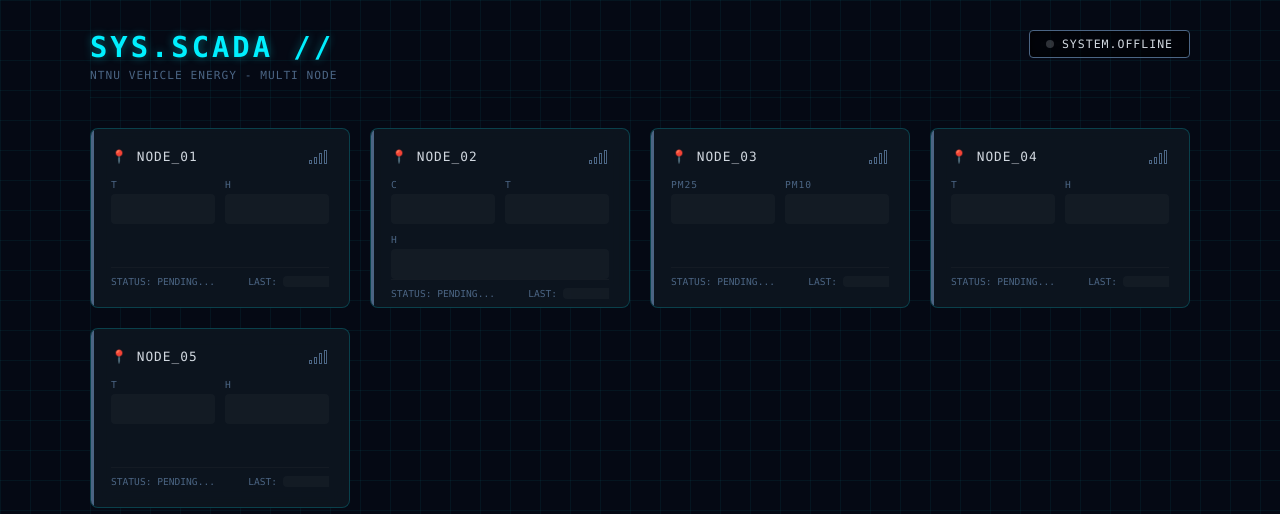
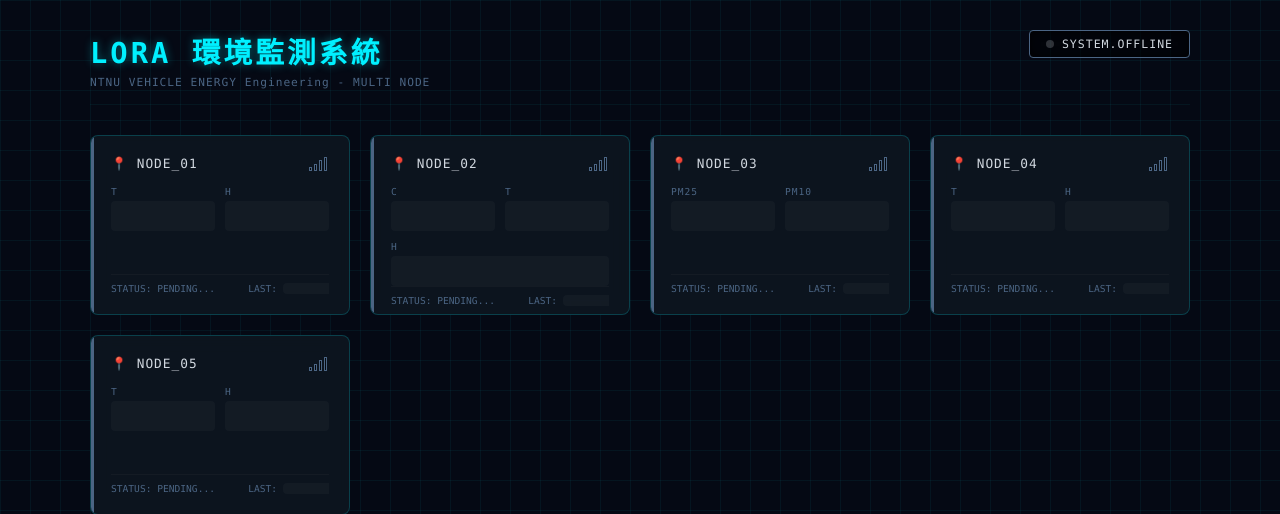
Before and after one commit to 0918tonychen-commits/ysz, a Flask app: page / in a window 1280 px wide. Shown: the top 514 px of the page. Run offline with Flask 3, Linux system fonts and the light colour scheme.

Commit message:
release: finalize LORA SCADA with cyber-HUD UI, link quality diagnostics, and multi-axis defense rendering

```diff
--- a/templates/index.html
+++ b/templates/index.html
@@ -2,7 +2,7 @@
 <html lang="zh-TW">
 <head>
   <meta charset="UTF-8">
-  <title>LoRa SCADA 智能監控中心</title>
+  <title>LORA 環境監測系統</title>
   <script src="https://cdn.jsdelivr.net/npm/chart.js"></script>
   <style>
     /* ── 🌌 終極 Cyberpunk 科技感渲染 ── */
@@ -36,6 +36,7 @@
 
     .container { width: 100%; max-width: 1100px; }
 
+    /* ── 標題區 (已還原你的名字) ── */
     .header { display: flex; justify-content: space-between; align-items: flex-start; margin-bottom: 30px; border-bottom: 1px solid var(--grid-line); padding-bottom: 15px; }
     .header h1 { font-size: 1.8rem; color: var(--cyan); letter-spacing: 3px; text-shadow: 0 0 10px rgba(0, 240, 255, 0.4); text-transform: uppercase; margin-bottom: 5px; }
 
@@ -138,8 +139,8 @@
 <div class="container">
   <div class="header">
     <div>
-      <h1>SYS.SCADA //</h1>
-      <p style="color:var(--muted); font-size:0.7rem; letter-spacing:1px;">NTNU VEHICLE ENERGY - MULTI NODE</p>
+      <h1>LORA 環境監測系統</h1>
+      <p style="color:var(--muted); font-size:0.7rem; letter-spacing:1px;">NTNU VEHICLE ENERGY Engineering - MULTI NODE</p>
     </div>
     <div id="status-badge" class="status-badge"><span class="pulse" id="status-dot"></span><span id="status-text">SYSTEM.INIT...</span></div>
   </div>
@@ -175,7 +176,7 @@ const SENSOR_CONFIG = {
 let activeNode = null;
 let chart = null;
 
-// 初始化卡片佈局與骨架屏
+// 初始化佈局與骨架屏
 function initCards() {
   const grid = document.getElementById('scada-grid');
   Object.entries(SENSOR_CONFIG).forEach(([id, conf]) => {
@@ -223,23 +224,21 @@ try {
       responsive: true, maintainAspectRatio: false,
       plugins: {
         legend: { display: false },
-        tooltip: { backgroundColor: 'rgba(5, 9, 20, 0.9)', titleColor: '#00f0ff', borderColor: '#00f0ff', borderWidth: 1 } // 深色提示框
+        tooltip: { backgroundColor: 'rgba(5, 9, 20, 0.9)', titleColor: '#00f0ff', borderColor: '#00f0ff', borderWidth: 1 }
       },
       scales: {
-        x: { grid: { color: 'rgba(0, 240, 255, 0.05)' } },
-        y: { grid: { color: 'rgba(0, 240, 255, 0.05)' } }
+        x: { grid: { color: 'rgba(0, 240, 255, 0.05)' }, ticks: { color: '#64748b' } }
       }
     }
   });
 } catch (error) {}
 
-// 單點聚焦與切換開關
+// 單點聚焦開關 (點擊打開，再點關閉)
 function toggleChart(id) {
   if (activeNode === id) {
     closeChart();
     return;
   }
-
   activeNode = id;
   document.querySelectorAll('.card').forEach(c => {
     if (c.id === `card-${id}`) {
@@ -250,7 +249,7 @@ function toggleChart(id) {
     }
   });
   document.getElementById('chart-panel').classList.add('show');
-  fetchData(); // 點擊時立刻抓取一次最新資料
+  fetchData();
 }
 
 function closeChart() {
@@ -264,12 +263,12 @@ function closeChart() {
   }, 300);
 }
 
-// 🛡️ 智慧圖表繪製：自適應獨立 Y 軸 + 前端防禦對齊機制
+// 🛡️ 智慧圖表繪製：獨立 Y 軸 + 展演彈性緩衝區 + 前端防禦對齊
 function renderChart(id, h) {
   if (!chart) return;
 
   try {
-    const MAX_POINTS = 100; // 強制裁切：只保留最新 100 筆，避免舊資料堆積
+    const MAX_POINTS = 100;
     let labels = h.labels || [];
     if (labels.length > MAX_POINTS) labels = labels.slice(-MAX_POINTS);
     chart.data.labels = labels;
@@ -281,7 +280,6 @@ function renderChart(id, h) {
     const colorMap = { temp: '#ff003c', hum: '#0088ff', co2: '#39ff14', pm25: '#39ff14', pm10: '#f9ca24' };
     const keys = Object.keys(h).filter(k => k !== 'labels' && k !== 'rssi');
 
-    // 重置所有座標軸，防止錯亂
     chart.options.scales = {
       x: { grid: { color: 'rgba(0, 240, 255, 0.05)' }, ticks: { color: '#64748b' } }
     };
@@ -292,21 +290,34 @@ function renderChart(id, h) {
 
       const axisId = index === 0 ? 'y' : `y${index}`;
 
-      // 為每個指標建立專屬自適應放大鏡 Y 軸
       chart.options.scales[axisId] = {
         type: 'linear',
         position: index === 0 ? 'left' : 'right',
-        display: index < 2, // 保持版面乾淨，最多顯示左右各一組數字
-        beginAtZero: false, // 放大鏡模式啟動
+        display: index < 2,
+        beginAtZero: false,
         grid: { drawOnChartArea: index === 0 },
         ticks: { color: color }
       };
 
-      // 🛡️ 防禦資料長度不對等：自動對齊、裁切、補齊
+      // ✨ 設定展演最佳化 Y 軸緩衝
+      if (k === 'temp' || k === 't') {
+        chart.options.scales[axisId].suggestedMin = 20;
+        chart.options.scales[axisId].suggestedMax = 35;
+      } else if (k === 'hum' || k === 'h') {
+        chart.options.scales[axisId].suggestedMin = 40;
+        chart.options.scales[axisId].suggestedMax = 90;
+      } else if (k === 'co2' || k === 'c') {
+        chart.options.scales[axisId].suggestedMin = 400;
+        chart.options.scales[axisId].suggestedMax = 1000;
+      } else if (k.includes('pm')) {
+        chart.options.scales[axisId].suggestedMin = 0;
+        chart.options.scales[axisId].suggestedMax = 30;
+      }
+
       let dataArr = (h[k] ?? []).map(Number);
       if (dataArr.length > MAX_POINTS) dataArr = dataArr.slice(-MAX_POINTS);
-      while(dataArr.length < labels.length) dataArr.unshift(dataArr[0] || 0); // 補齊漏掉的數據
-      if(dataArr.length > labels.length) dataArr = dataArr.slice(-labels.length); // 切掉多餘的舊數據
+      while(dataArr.length < labels.length) dataArr.unshift(dataArr[0] || 0);
+      if(dataArr.length > labels.length) dataArr = dataArr.slice(-labels.length);
 
       datasets.push({
         label: k.toUpperCase(),
@@ -316,23 +327,23 @@ function renderChart(id, h) {
         yAxisID: axisId,
         borderWidth: 2,
         tension: 0.3,
-        pointRadius: 3, // 調整為 3，兼顧單點顯示與線條美感
+        pointRadius: 3,
         pointBackgroundColor: '#050914'
       });
     });
 
     chart.data.datasets = datasets;
-    chart.update('none'); // 無動畫更新，避免效能卡頓
+    chart.update('none');
 
     const scrollBox = document.querySelector('.chart-scroll-box');
     if(scrollBox) scrollBox.scrollLeft = scrollBox.scrollWidth;
 
   } catch(err) {
-    console.error("圖表渲染防禦攔截:", err);
+    console.error("渲染攔截:", err);
   }
 }
 
-// 數據通訊與介面更新
+// 數據通訊
 async function fetchData() {
   try {
     const res = await fetch('/api/all_data');
@@ -366,7 +377,6 @@ async function fetchData() {
         statusEl.textContent = 'ONLINE';
         statusEl.style.color = 'var(--green)';
 
-        // 讀取真實 RSSI
         const rssi = data[`${id}_rssi`]?.val ? parseFloat(data[`${id}_rssi`].val) : -100;
         let quality = 'poor';
         if (rssi > -70) quality = 'excellent';
@@ -386,11 +396,8 @@ async function fetchData() {
     const isOnline = data.status === 'online';
     document.getElementById('status-badge').className = `status-badge ${isOnline ? 'is-online' : ''}`;
     document.getElementById('status-text').textContent = isOnline ? 'SYSTEM.ONLINE' : 'SYSTEM.OFFLINE';
-
     if(activeNode && data.history[activeNode]) renderChart(activeNode, data.history[activeNode]);
-  } catch(e) {
-    console.error("抓取數據異常:", e);
-  }
+  } catch(e) {}
 }
 
 function exportCSV() {
@@ -408,7 +415,6 @@ function exportCSV() {
   });
 }
 
-// 啟動排程
 setTimeout(fetchData, 1500);
 setInterval(fetchData, 3000);
 </script>
```
